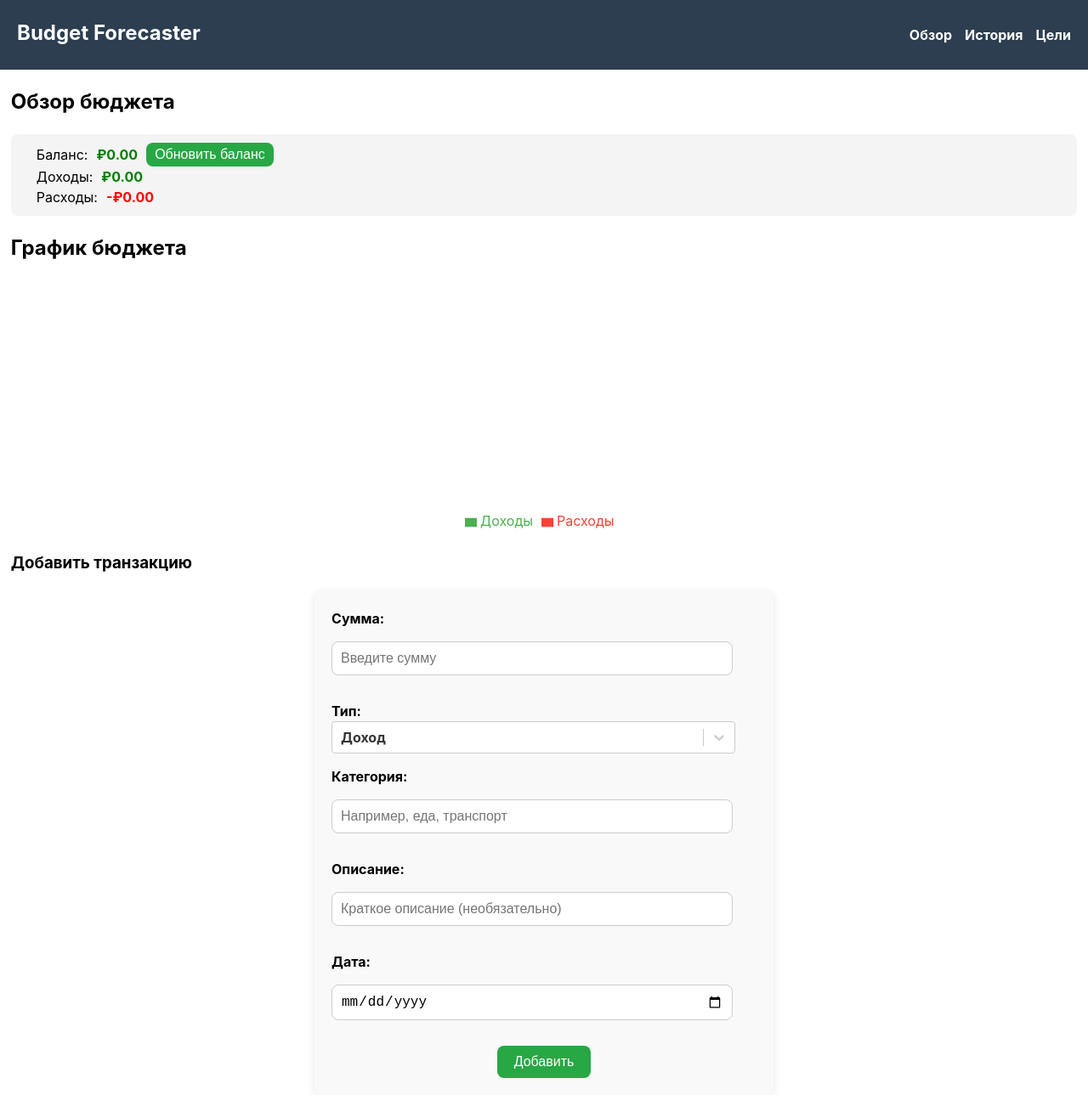
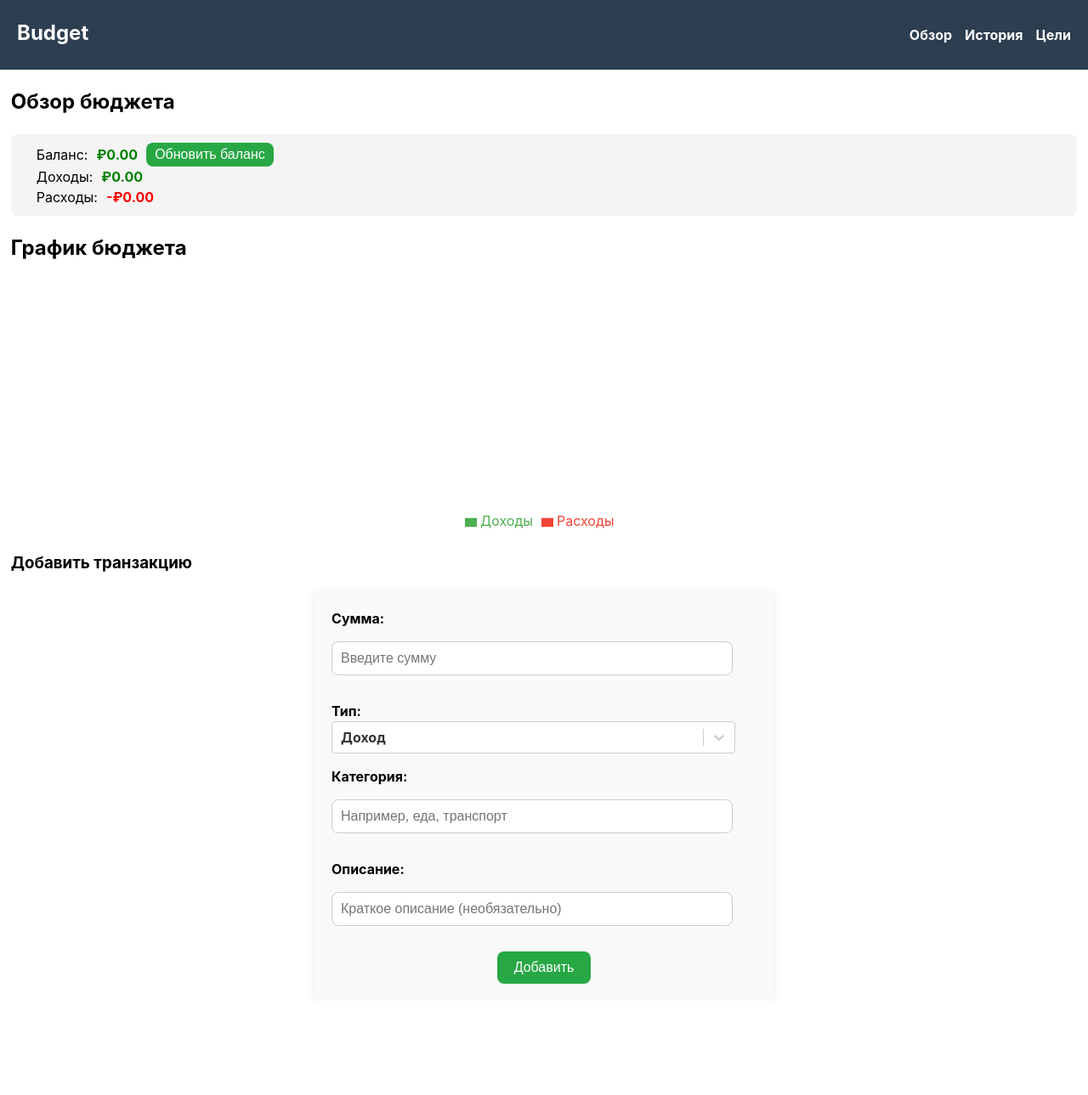
Before and after one commit to UstinskiyDmitriy/badget-forecaster, a React (Vite) app: page / in a window 1280 px wide. Shown: the whole page at 85% size. After the commit the page ends 1178 px from the top, so only its background shows below. Built offline with nearby package versions, Linux system fonts and the light colour scheme.

Commit message:
removed date input from transaction form, added constant for date

```diff
--- a/src/components/chart/Chart.tsx
+++ b/src/components/chart/Chart.tsx
@@ -1,13 +1,18 @@
 import { PieChart, Pie, Cell, Legend, Tooltip, ResponsiveContainer } from 'recharts';
 import styles from './Chart.module.css'
+import { useSelector } from 'react-redux';
+import { RootState } from '../../store/store';
 type BudgetChartProps = {
   totalIncome: number;
   totalExpense: number;
 };
 
 export default function BudgetChart({ totalIncome, totalExpense }: BudgetChartProps) {
+
+  const initialBalance = useSelector((state:RootState) => state.transactions.initialBalance)
+
   const data = [
-    { name: 'Доходы', value: totalIncome },
+    { name: 'Доходы', value: initialBalance + totalIncome },
     { name: 'Расходы', value: totalExpense },
   ];
 
--- a/src/components/header/Header.tsx
+++ b/src/components/header/Header.tsx
@@ -5,7 +5,7 @@ import styles from './Header.module.css';
 export default function Header() {
   return (
     <header className={styles.header}>
-      <h1 className={styles.logo}>Budget Forecaster</h1>
+      <h1 className={styles.logo}>Budget</h1>
       <nav>
         <ul className={styles.navList}>
           <li>
--- a/src/features/transaction-form/TransactionForm.tsx
+++ b/src/components/transaction-form/TransactionForm.tsx
@@ -4,6 +4,7 @@ import { addTransaction } from '../../store/slices/transactionsSlice';
 import { v4 as uuidv4 } from 'uuid';
 import Select from 'react-select';
 import styles from './TransactionForm.module.css';
+import { DATE } from '../../utils/date';
 
 export default function TransactionForm() {
   const dispatch = useDispatch();
@@ -12,7 +13,7 @@ export default function TransactionForm() {
     type: 'income',
     category: '',
     description: '',
-    date: '',
+    date: DATE,
   });
 
   const handleChange = (e: React.ChangeEvent<HTMLInputElement | HTMLSelectElement>) => {
@@ -27,7 +28,7 @@ export default function TransactionForm() {
 
   const handleSubmit = (e: React.FormEvent) => {
     e.preventDefault();
-    if (!form.amount || !form.date || !form.category) return;
+    if (!form.amount || !form.category) return;
 
     dispatch(
       addTransaction({
@@ -36,9 +37,11 @@ export default function TransactionForm() {
         type: form.type as 'income' | 'expense',
         category: form.category,
         description: form.description,
-        date: form.date,
+        date: DATE,
       })
+
     );
+    console.log(DATE)
     setForm({
       amount: '',
       type: 'income',
@@ -110,20 +113,6 @@ export default function TransactionForm() {
         </label>
       </div>
 
-      <div className={styles.row}>
-        <label>
-          Дата:
-          <input
-            type="date"
-            name="date"
-            value={form.date}
-            onChange={handleChange}
-            required
-            className={styles.date_input}
-          />
-        </label>
-      </div>
-
       <div className={styles.actions}>
         <button type="submit" className={styles.submit}>
           Добавить
--- a/src/features/transactions-list/TransactionList.tsx
+++ b/src/components/transactions-list/TransactionList.tsx
@@ -1,8 +1,8 @@
 import { useSelector, useDispatch } from 'react-redux';
-
 import { deleteTransaction } from '../../store/slices/transactionsSlice';
 import styles from './TransactionList.module.css';
 import { RootState } from '../../store/store';
+
 
 export default function TransactionList() {
   const transactions = useSelector((state: RootState) => state.transactions.list);
--- a/src/pages/history/TransactionHistoriPage.tsx
+++ b/src/pages/history/TransactionHistoriPage.tsx
@@ -1,4 +1,4 @@
-import TransactionList from '../../features/transactions-list/TransactionList'
+import TransactionList from '../../components/transactions-list/TransactionList'
 
 export default function TransactionHistoriPage() {
   return (
--- a/src/pages/home/Home.tsx
+++ b/src/pages/home/Home.tsx
@@ -1,5 +1,5 @@
 import BudgetSummary from '../../components/budged-summary/BudgedSummary';
-import TransactionForm from '../../features/transaction-form/TransactionForm';
+import TransactionForm from '../../components/transaction-form/TransactionForm';
 import { useSelector } from 'react-redux';
 import { RootState } from '../../store/store';
 import Chart from '../../components/chart/Chart';
@@ -8,7 +8,6 @@ import Chart from '../../components/chart/Chart';
 export default function Home() {
 
   const transactions = useSelector((state: RootState) => state.transactions.list);
-
   const totalIncome = transactions
     .filter((t) => t.type === 'income')
     .reduce((sum, t) => sum + t.amount, 0);
@@ -25,7 +24,7 @@ export default function Home() {
       <BudgetSummary totalIncome={totalIncome} totalExpense={totalExpense} />
 
       <h2>График бюджета</h2>
-      <Chart totalIncome={totalIncome} totalExpense={totalExpense}/>
+      <Chart totalIncome={totalIncome} totalExpense={totalExpense} />
 
       <h3>Добавить транзакцию</h3>
       <TransactionForm />
--- a/src/store/slices/budgedSlice.ts
+++ b/src/store/slices/budgedSlice.ts
@@ -5,7 +5,7 @@ interface BudgetState {
 }
 
 const initialState: BudgetState = {
-  balance: 1000,
+  balance: 0
 };
 
 const budgetSlice = createSlice({
--- /dev/null
+++ b/src/utils/date.ts
@@ -0,0 +1,2 @@
+const today = new Date();
+export const DATE = `${today.getDate()}/${today.getMonth() + 1}/${today.getFullYear()}`;
```
Also changed, not shown: src/components/transaction-form/TransactionForm.module.css (renamed from src/features/transaction-form/TransactionForm.module.css), src/components/transactions-list/TransactionList.module.css (renamed from src/features/transactions-list/TransactionList.module.css).
